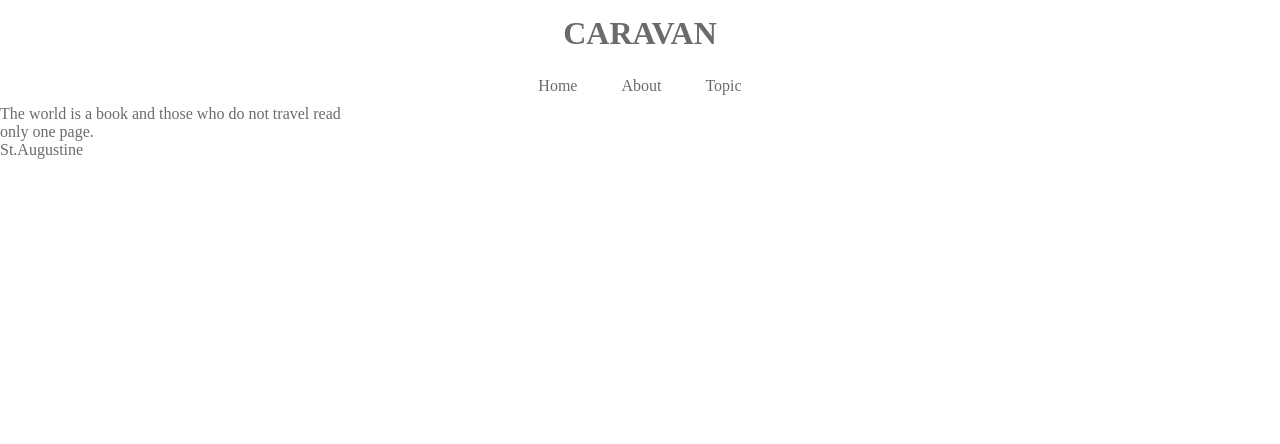
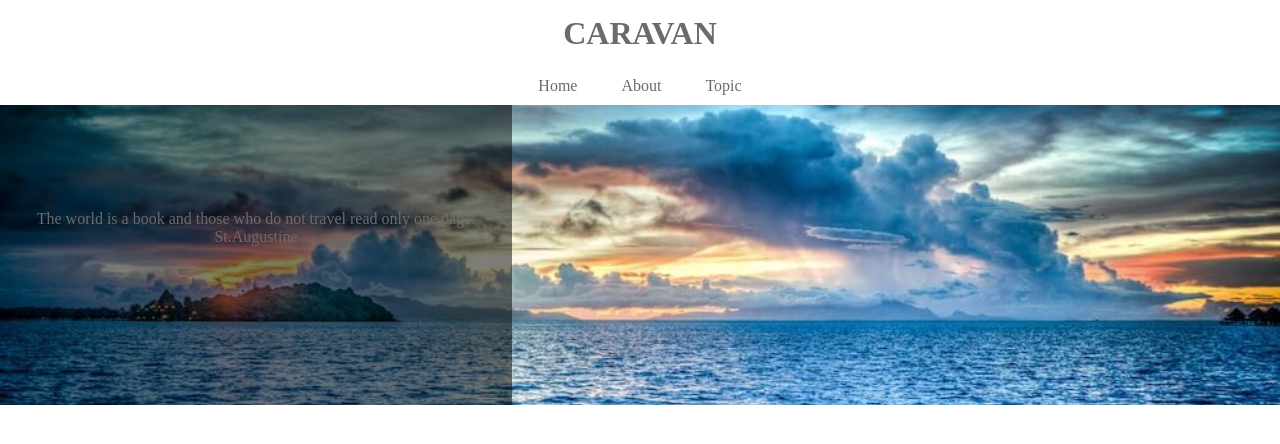
Before and after one commit to hitomitatsuki/1-9, a plain HTML site: page index.html in a window 1280 px wide. Shown: the top 444 px of the page. Drawn offline with Linux system fonts and the light colour scheme.

Commit message:
second1-6

```diff
--- a/style.css
+++ b/style.css
@@ -35,11 +35,17 @@ header .heading {
 .main-visual {
   width: 100%; /* 横幅いっぱい */
   height: 300px; /* 高さ300px */
+  background-image: url(img/mv.jpg);
+  background-size: cover;
+  background-position: center;
 }
 
 .main-visual-content {
-  width: 350px; /* 横幅350px */
+  width: 40%;
   height: 300px; /* 親の高さに揃える */
+  background-color: rgba(0, 0, 0, 0.5);
+  text-align: center;
+  padding-top: 105px;
 }
 
 .main {
```
Also changed, not shown: img/airport.jpg (added), img/asia.jpg (added), img/desert.jpg (added), img/forest.jpg (added), img/italy.jpg (added), img/japan.jpg (added), img/japan2.jpg (added), img/lake.jpg (added), img/mv.jpg (added), img/person.jpg (added), img/road.jpg (added), img/snow.jpg (added), 2 other files.
